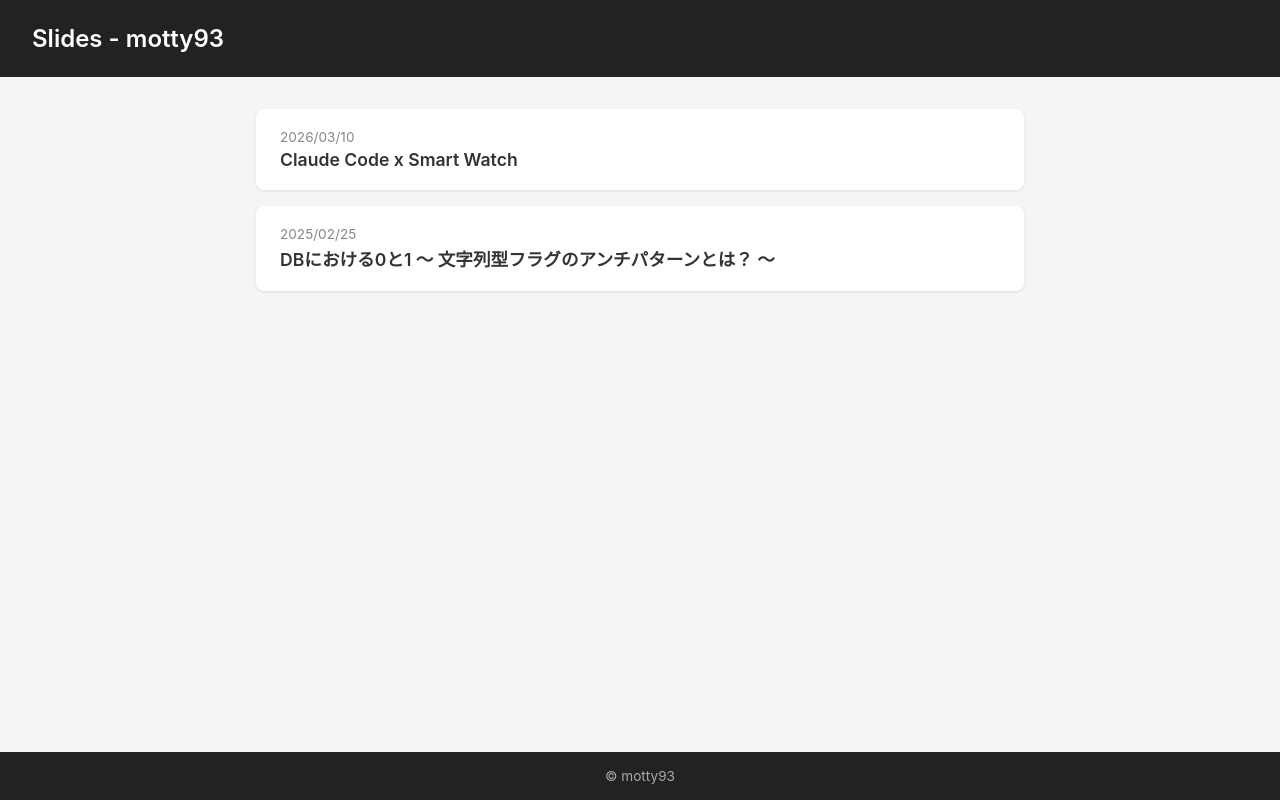
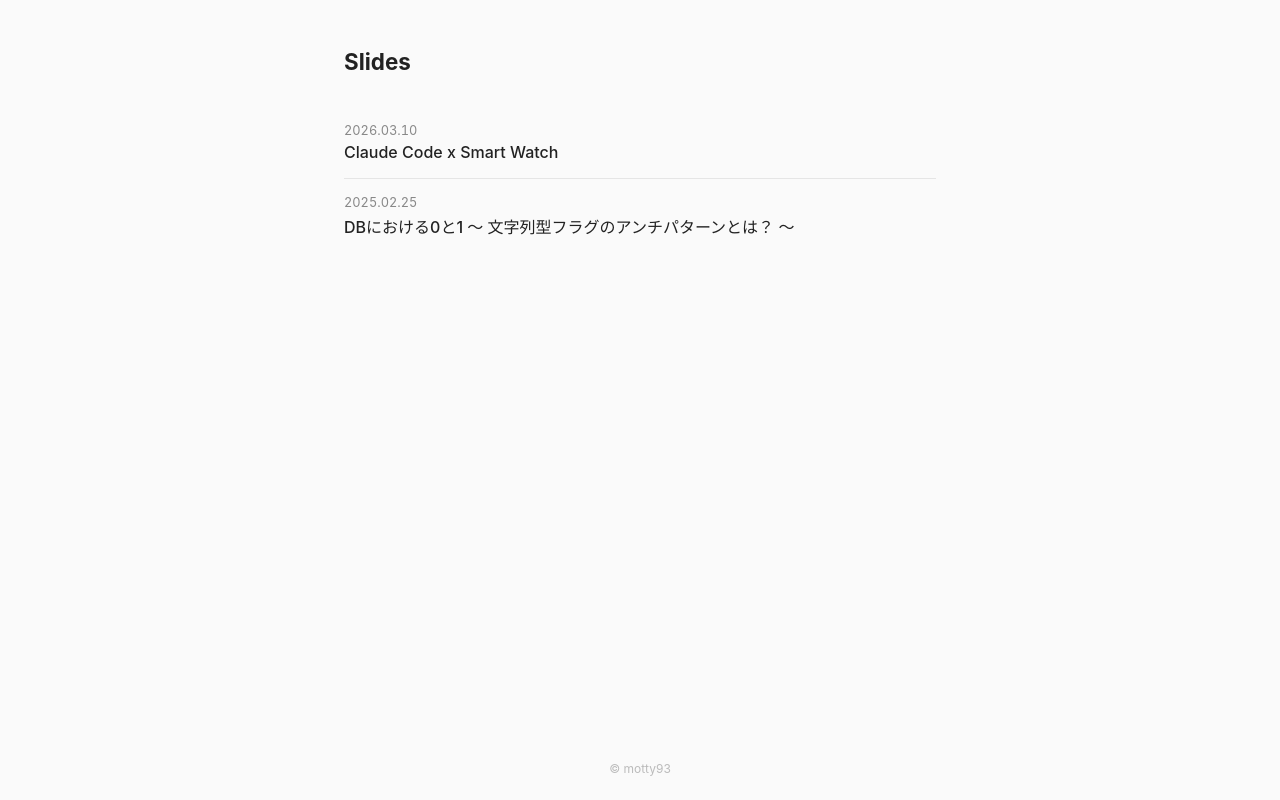
Before and after one commit to motty93/slides, a website: page index.html in a window 1280 px wide. Drawn offline with Linux system fonts and the light colour scheme.

Commit message:
feat: 一旦デプロイ

```diff
--- a/index.html
+++ b/index.html
@@ -5,99 +5,93 @@
   <meta name="viewport" content="width=device-width, initial-scale=1.0">
   <title>Slides - motty93</title>
   <style>
-    * {
-      margin: 0;
-      padding: 0;
-      box-sizing: border-box;
-    }
+    * { margin: 0; padding: 0; box-sizing: border-box; }
 
     body {
       font-family: -apple-system, BlinkMacSystemFont, "Segoe UI", Roboto, "Helvetica Neue", Arial, sans-serif;
-      color: #333;
+      color: #222;
       min-height: 100vh;
       display: flex;
       flex-direction: column;
-      background: #f5f5f5;
+      background: #fafafa;
     }
 
     header {
-      background: #222;
-      color: #fff;
-      padding: 24px 32px;
+      padding: 48px 24px 0;
+      max-width: 640px;
+      width: 100%;
+      margin: 0 auto;
     }
 
     header h1 {
-      font-size: 1.5rem;
-      font-weight: 600;
+      font-size: 1.4rem;
+      font-weight: 700;
     }
 
     main {
       flex: 1;
-      max-width: 800px;
+      max-width: 640px;
       width: 100%;
       margin: 0 auto;
-      padding: 32px 16px;
+      padding: 32px 24px;
     }
 
-    .slide-list {
+    ul {
       list-style: none;
-      display: flex;
-      flex-direction: column;
-      gap: 16px;
     }
 
-    .slide-list li a {
-      display: block;
-      background: #fff;
-      border-radius: 8px;
-      padding: 20px 24px;
-      text-decoration: none;
-      color: #333;
-      box-shadow: 0 1px 3px rgba(0, 0, 0, 0.1);
-      transition: box-shadow 0.2s, transform 0.2s;
+    ul li + li {
+      border-top: 1px solid #e5e5e5;
     }
 
-    .slide-list li a:hover {
-      box-shadow: 0 4px 12px rgba(0, 0, 0, 0.15);
-      transform: translateY(-2px);
+    ul li a {
+      display: block;
+      padding: 16px 0;
+      text-decoration: none;
+      color: inherit;
+    }
+
+    ul li a:hover .slide-title {
+      color: #555;
     }
 
     .slide-date {
-      font-size: 0.85rem;
+      font-size: 0.8rem;
       color: #888;
       margin-bottom: 4px;
+      font-variant-numeric: tabular-nums;
     }
 
     .slide-title {
-      font-size: 1.1rem;
-      font-weight: 600;
+      font-size: 1rem;
+      font-weight: 500;
+      transition: color 0.15s;
     }
 
     footer {
-      background: #222;
-      color: #aaa;
       text-align: center;
-      padding: 16px 32px;
-      font-size: 0.85rem;
+      padding: 24px;
+      font-size: 0.75rem;
+      color: #bbb;
     }
   </style>
 </head>
 <body>
   <header>
-    <h1>Slides - motty93</h1>
+    <h1>Slides</h1>
   </header>
 
   <main>
-    <ul class="slide-list">
+    <ul>
       <li>
         <a href="/20260310/approve-claude-code-by-smart-watch.html">
-          <div class="slide-date">2026/03/10</div>
+          <div class="slide-date">2026.03.10</div>
           <div class="slide-title">Claude Code x Smart Watch</div>
         </a>
       </li>
       <li>
         <a href="/20250225/database_zero_or_one.html">
-          <div class="slide-date">2025/02/25</div>
+          <div class="slide-date">2025.02.25</div>
           <div class="slide-title">DBにおける0と1 ～ 文字列型フラグのアンチパターンとは？ ～</div>
         </a>
       </li>
--- a/package.json
+++ b/package.json
@@ -4,7 +4,7 @@
   "description": "",
   "main": "index.js",
   "scripts": {
-    "build": "for dir in 20*/; do marp --allow-local-files -I \"$dir\" -o \"$dir\"; done",
+    "build": "for dir in 20*/; do marp --allow-local-files -I \"$dir\" -o \"$dir\"; done && node scripts/inject-breadcrumb.js",
     "deploy": "npm run build && wrangler pages deploy . --project-name slides"
   },
   "author": "",
```
Also changed, not shown: scripts/inject-breadcrumb.js (added, +39 -0 lines).
